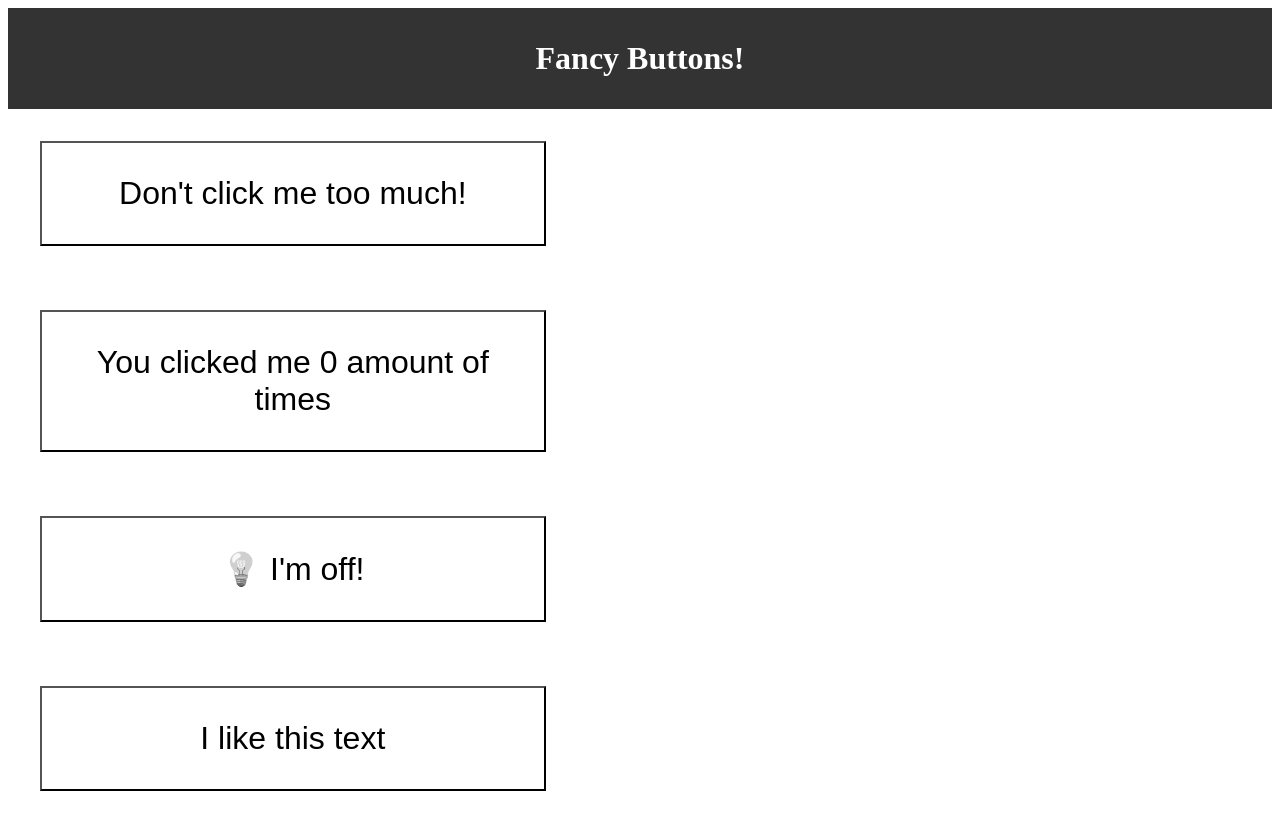
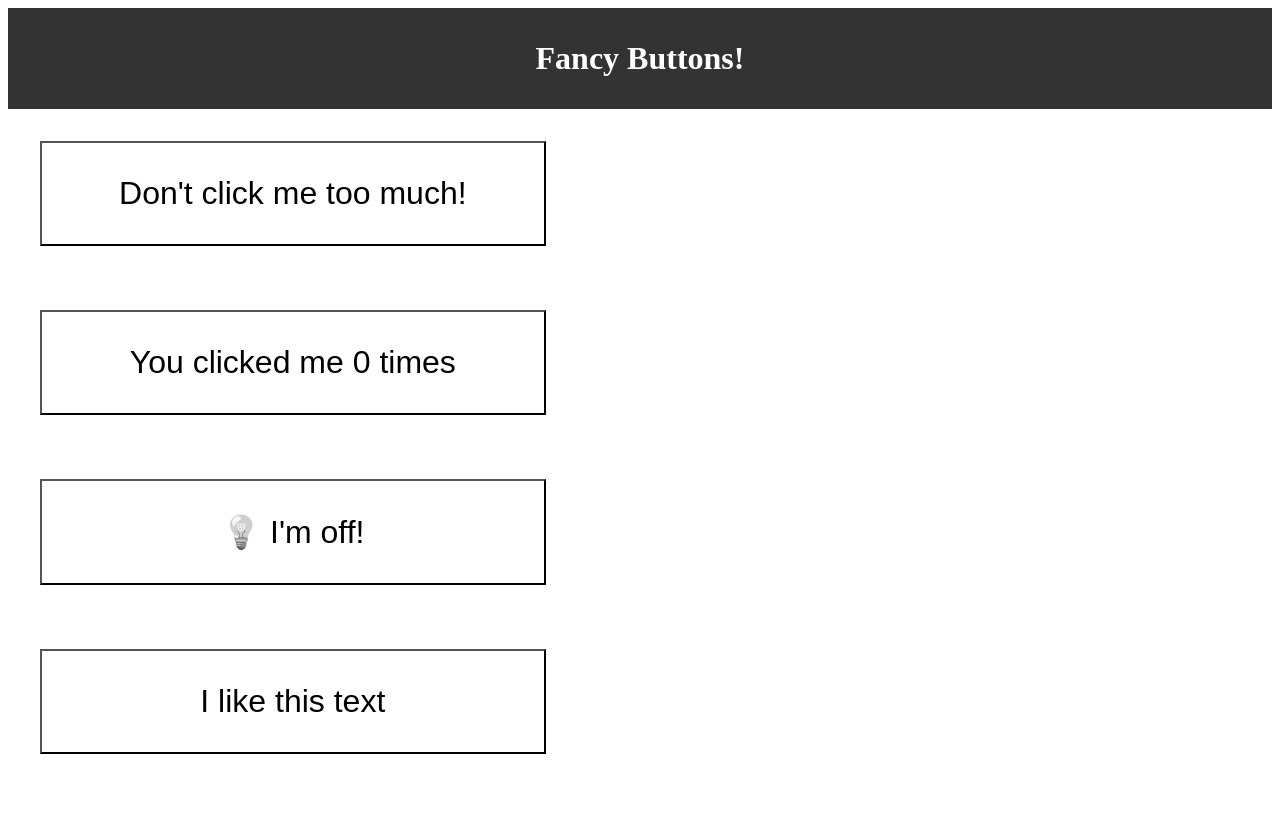
Before and after one commit to ryanstew95/fancy-buttons, a React (Create React App) app: page / in a window 1280 px wide. Built offline with nearby package versions, Linux system fonts and the light colour scheme.

Commit message:
modifying the state

```diff
--- a/src/components/AngryButton.jsx
+++ b/src/components/AngryButton.jsx
@@ -2,8 +2,15 @@ import { useState } from "react";
 
 function AngryButton(props) {
   const [anger, setAnger] = useState(0);
+  const handleClick = (amount) => {
+    if (anger < 1) {
+      setAnger(anger + amount);
+    } else {
+      setAnger(0);
+    }
+  }
   return (
-<button style={{ backgroundColor: `rgba(255,0,0,${anger})` }} className="AngryButton">
+<button style={{ backgroundColor: `rgba(255,0,0,${anger})` }} onClick={() => handleClick(0.1)} className="AngryButton">
 {anger < 1 && <span>Don't click me too much! </span>}
 {anger > 1 && <span>Rawr!</span>}
 </button>
--- a/src/components/CounterButton.jsx
+++ b/src/components/CounterButton.jsx
@@ -2,9 +2,10 @@ import { useState } from "react";
 
 function CounterButton(props) {
   const [clickAmount, setClickAmount] = useState(0);
+  const handleClick = () => setClickAmount(clickAmount + 1);
 return (
-<button className="CounterButton">
-      You clicked me {clickAmount} amount of times
+<button onClick={handleClick} className="CounterButton">
+      You clicked me {clickAmount} times
   </button>
 );
 }
--- a/src/components/LightSwitchButton.jsx
+++ b/src/components/LightSwitchButton.jsx
@@ -2,8 +2,9 @@ import { useState } from "react";
 
 function LightSwitchButton(props) {
   const [light, setLight] = useState('off');
+  const handleClick = () => setLight(light === "on" ? "off" : "on");
   return (
-<button className="LightSwitchButton">
+<button onClick={handleClick} className="LightSwitchButton">
 {light === "on" && <span><i>💡</i> I'm on!</span>}
 {light === "off" && <span className="off"><i>💡</i> I'm off!</span>}
 </button>
--- a/src/components/TextRepeaterButton.jsx
+++ b/src/components/TextRepeaterButton.jsx
@@ -6,8 +6,11 @@ function TextRepeaterButton(props){
   for (let i = 0; i < repetitions; i++) {
     textArray.push(<span key={i}>I like this text</span>);
   }
+  const handleClick = () => {
+    setRepetitions(repetitions + 1);
+  };
   return (
-    <button className="TextRepeaterButton">
+    <button onClick={handleClick} className="TextRepeaterButton">
       {textArray}
     </button>
   );
```
